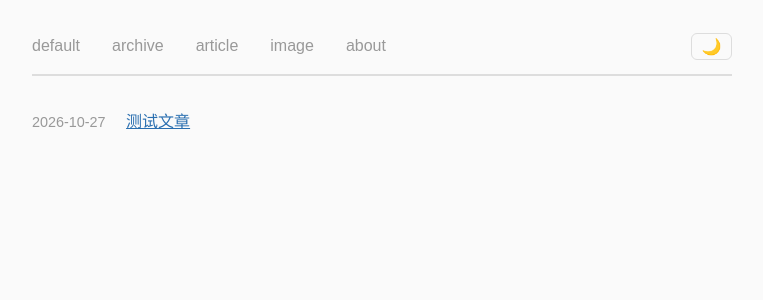
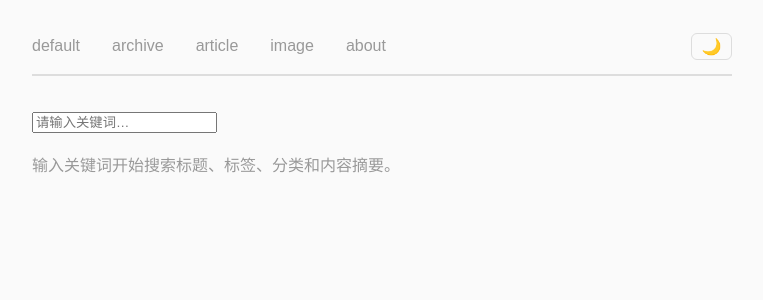
Before and after one commit to dtrmdrk/dtrmdrk.github.io, a Jekyll site: the page built from archive.md, in a window 1280 px wide. Shown: the top 300 px of the page, without its empty margins (258-1021 px from the left). Built offline with Jekyll 4.4.1, drawn with Linux system fonts in a browser that asks for light colours.

Commit message:
Update archive.md

```diff
--- a/archive.md
+++ b/archive.md
@@ -3,8 +3,54 @@ layout: default
 title: archive
 permalink: /archive/
 ---
-<ul class="post-list">
-{% for post in site.posts %}
-<li><span class="date">{{ post.date | date: "%Y-%m-%d" }}</span> <a href="{{ post.url }}">{{ post.title }}</a></li>
-{% endfor %}
-</ul>
+
+<input type="text" id="search" placeholder="请输入关键词…" autocomplete="off">
+<div id="results"></div>
+
+<script>
+
+const posts = [
+  {% for post in site.posts %}
+  {
+    title: {{ post.title | jsonify }},
+    url: {{ post.url | relative_url | jsonify }},
+    date: {{ post.date | date: "%Y-%m-%d" | jsonify }},
+    categories: {{ post.categories | jsonify }},
+    tags: {{ post.tags | jsonify }},
+    excerpt: {{ post.excerpt | strip_html | truncate: 80 | jsonify }}
+  },
+  {% endfor %}
+];
+
+const input = document.getElementById('search');
+const results = document.getElementById('results');
+
+function render(list) {
+  if (!input.value.trim()) {
+    results.innerHTML = '<p style="color: var(--meta);">输入关键词开始搜索标题、标签、分类和内容摘要。</p>';
+    return;
+  }
+  if (list.length === 0) {
+    results.innerHTML = '<p style="color: var(--meta);">没有找到相关文章。</p>';
+    return;
+  }
+  results.innerHTML = '<ul class="post-list">' + list.map(p => `
+    <li>
+      <span class="date">${p.date}</span>
+      <a href="${p.url}">${p.title}</a>
+    </li>`).join('') + '</ul>';
+}
+
+function search() {
+  const q = input.value.trim().toLowerCase();
+  render(posts.filter(p =>
+    p.title.toLowerCase().includes(q) ||
+    p.categories.join(' ').toLowerCase().includes(q) ||
+    p.tags.join(' ').toLowerCase().includes(q) ||
+    p.excerpt.toLowerCase().includes(q)
+  ));
+}
+
+input.addEventListener('input', search);
+render(posts);
+</script>
```
